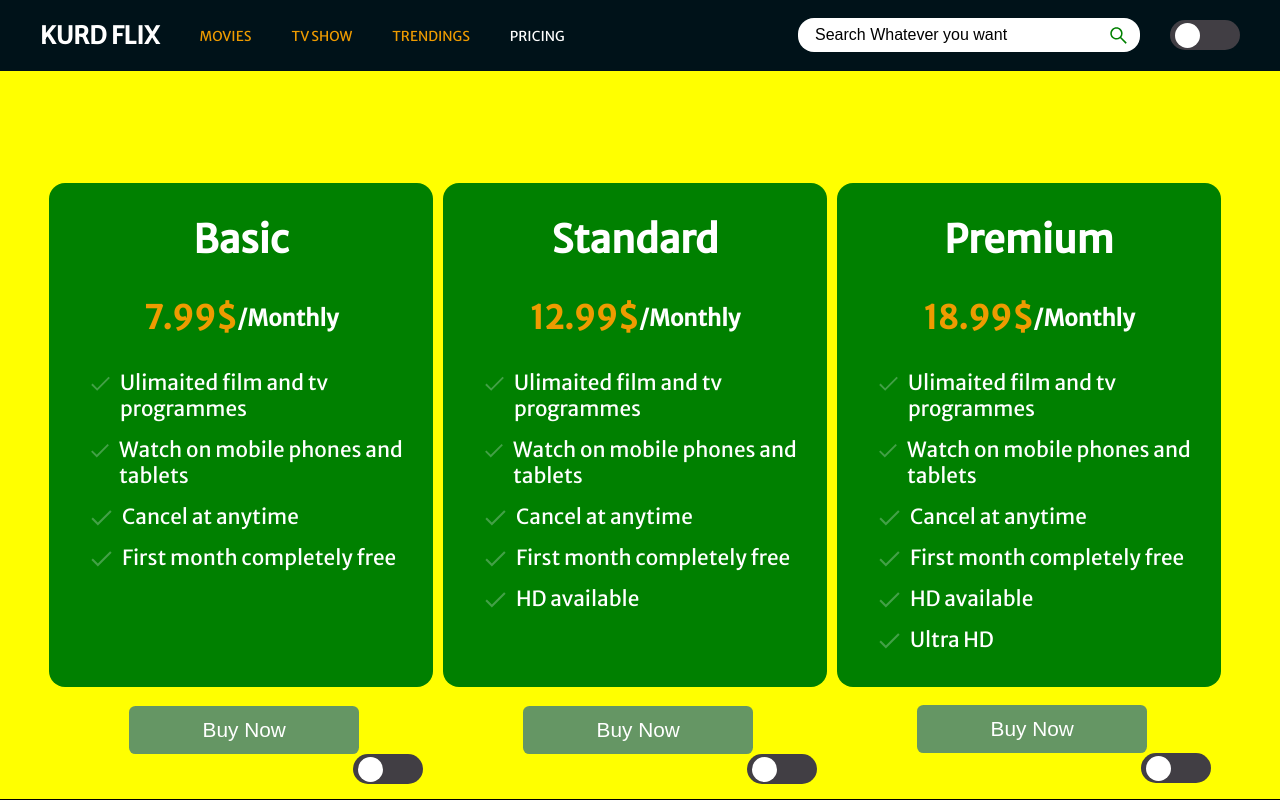
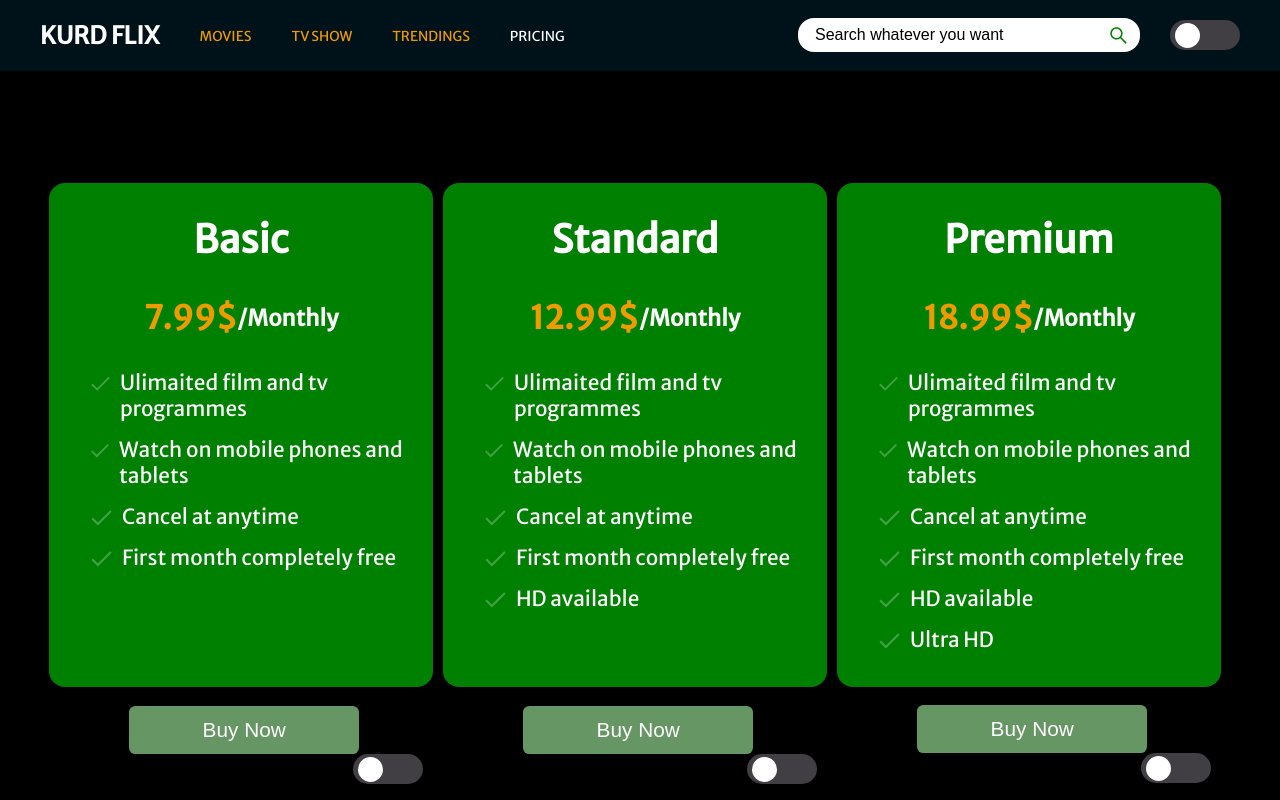
Before and after one commit to Aram442/movie-app, a React (Create React App) app: page /Pricing in a window 1280 px wide. Built offline with nearby package versions, Linux system fonts and the light colour scheme.

Commit message:
Fixing Pricing Color background

```diff
--- a/src/Components/NavBar.jsx
+++ b/src/Components/NavBar.jsx
@@ -57,7 +57,7 @@ function NavBar() {
           <div className="input-group">
             <input
               type="text"
-              placeholder="Search Whatever you want"
+              placeholder="Search whatever you want"
               onChange={(e) => setInputValue(e.target.value)}
             />
             <AiOutlineSearch fontSize={21} color="green" id="search" />
--- a/src/Styles/Pricing.css
+++ b/src/Styles/Pricing.css
@@ -3,7 +3,7 @@
 .backgroun-Color-Main {
   width: 100vw;
   height: 91vh;
-  background-color: yellow;
+  background-color: black;
   /* padding-top: 20px; */
   display: flex;
   justify-content: center;
```
